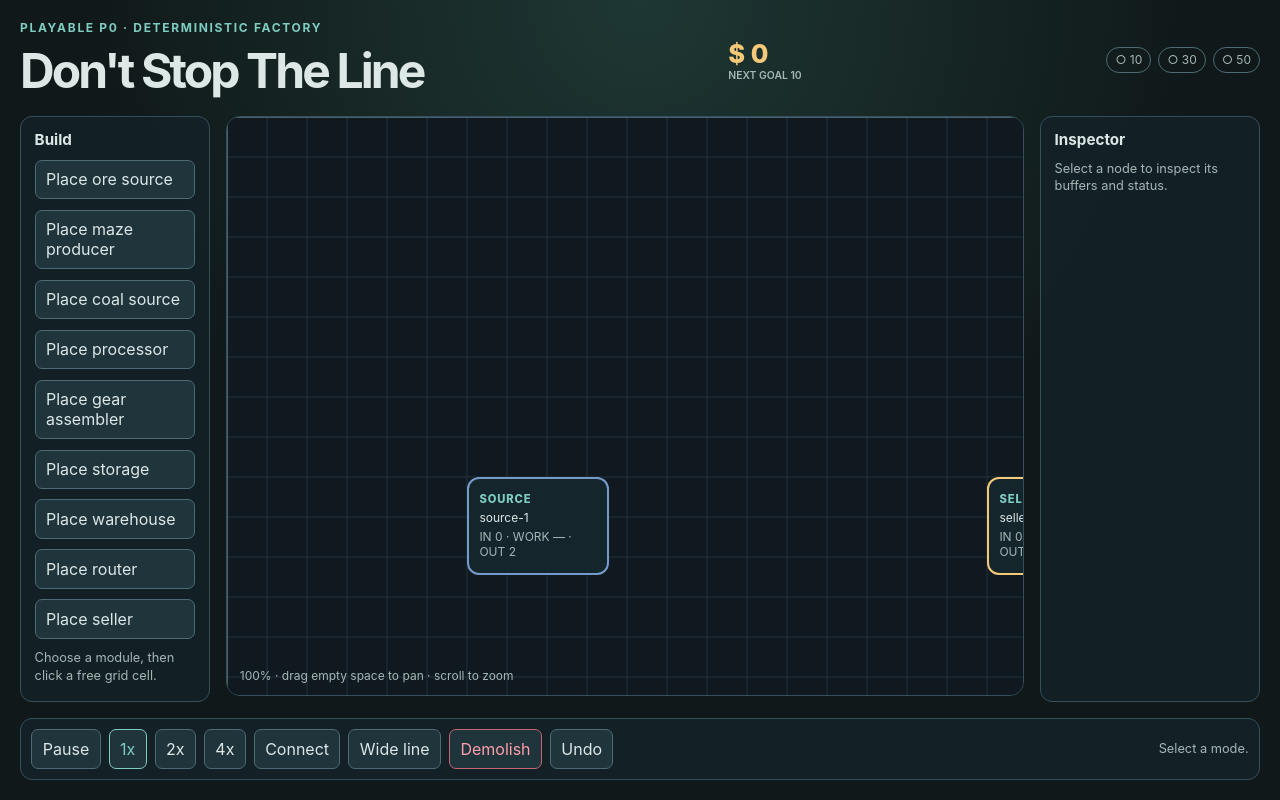
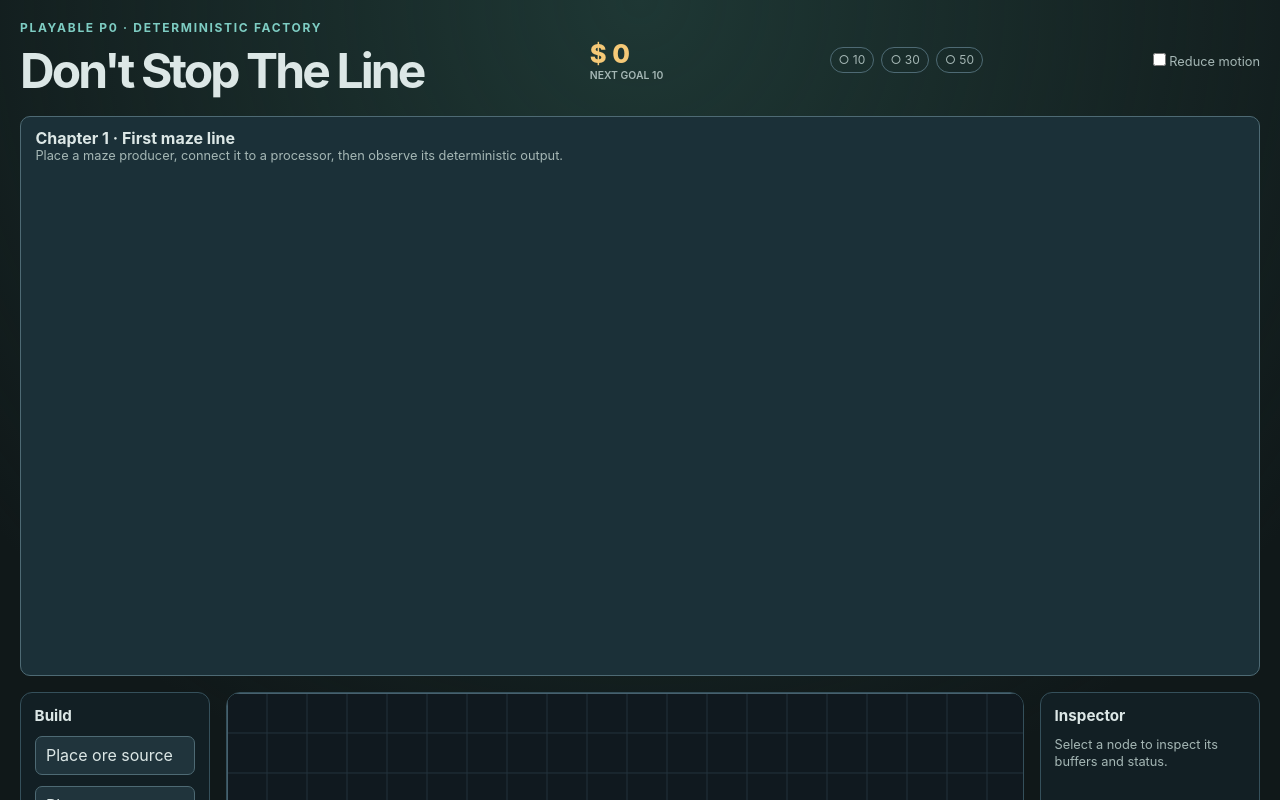
Before and after one commit to onovich/DontStopTheLine, a React (Vite) app in the folder apps/web/: page / in a window 1280 px wide. Shown: the top 800 px of the page. Built offline with nearby package versions, Linux system fonts and the light colour scheme.

Commit message:
feat(web): add chapter tutorial and motion setting

```diff
--- a/apps/web/src/game/game-app.tsx
+++ b/apps/web/src/game/game-app.tsx
@@ -42,6 +42,7 @@ export function GameApp() {
     BUILDABLE[2] ?? { kind: 'processor', label: 'Place processor' },
   );
   const [wideLine, setWideLine] = useState(false);
+  const [reducedMotion, setReducedMotion] = useState(false);
   const [connectFrom, setConnectFrom] = useState<string | null>(null);
   useAnimationFrame(session);
 
@@ -81,7 +82,7 @@ export function GameApp() {
     selectedNodeId === null ? undefined : snapshot.factory.nodes[selectedNodeId];
 
   return (
-    <main className="game-shell">
+    <main className={reducedMotion ? 'game-shell reduced-motion' : 'game-shell'}>
       <header className="top-bar">
         <div>
           <p className="eyebrow">PLAYABLE P0 · DETERMINISTIC FACTORY</p>
@@ -92,7 +93,21 @@ export function GameApp() {
           <small>next goal {nextGoal}</small>
         </div>
         <GoalProgress money={snapshot.statistics.money} />
+        <label className="motion-setting">
+          <input
+            checked={reducedMotion}
+            onChange={(event) => setReducedMotion(event.target.checked)}
+            type="checkbox"
+          />
+          Reduce motion
+        </label>
       </header>
+      <aside aria-label="Chapter tutorial" className="chapter-tutorial">
+        <strong>Chapter 1 · First maze line</strong>
+        <p>
+          Place a maze producer, connect it to a processor, then observe its deterministic output.
+        </p>
+      </aside>
       <aside aria-label="Build drawer" className="build-drawer">
         <h2>Build</h2>
         {BUILDABLE.map((option) => (
--- a/apps/web/src/styles.css
+++ b/apps/web/src/styles.css
@@ -50,6 +50,27 @@ h1 {
   gap: 1rem;
   grid-column: 1 / -1;
   justify-content: space-between;
+}
+
+.chapter-tutorial {
+  background: #1b3038;
+  border: 1px solid #4e6a74;
+  border-radius: 10px;
+  color: #dce7e6;
+  grid-column: 1 / -1;
+  padding: 0.7rem 0.9rem;
+}
+
+.chapter-tutorial p,
+.motion-setting {
+  color: #a5b7b5;
+  font-size: 0.8rem;
+}
+.reduced-motion *,
+.reduced-motion *::before,
+.reduced-motion *::after {
+  animation-duration: 0.01ms !important;
+  transition-duration: 0.01ms !important;
 }
 
 .top-bar > div:first-child {
```
Also changed, not shown: 1 other file (tests, documents, lock files or other folders).
